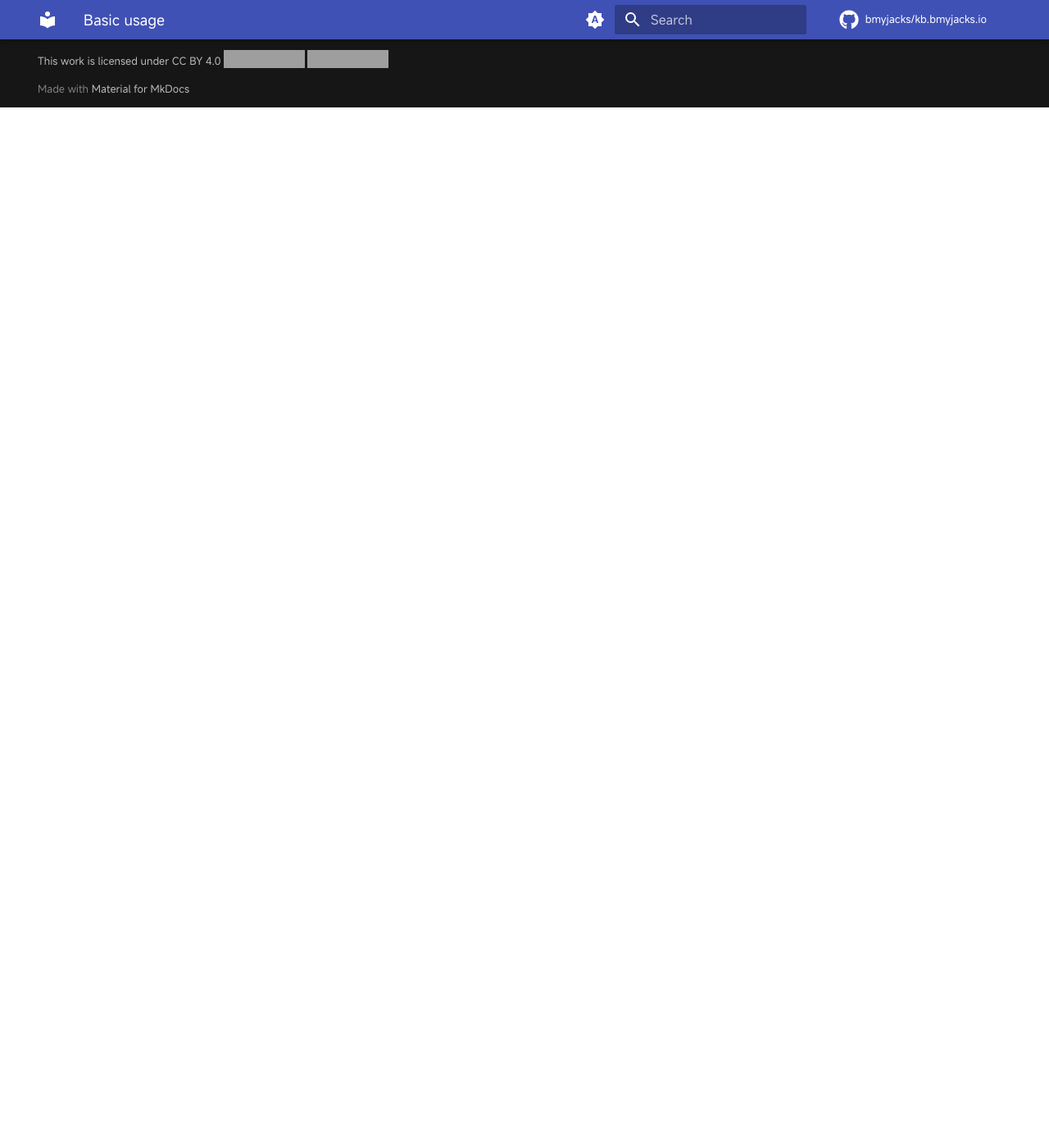
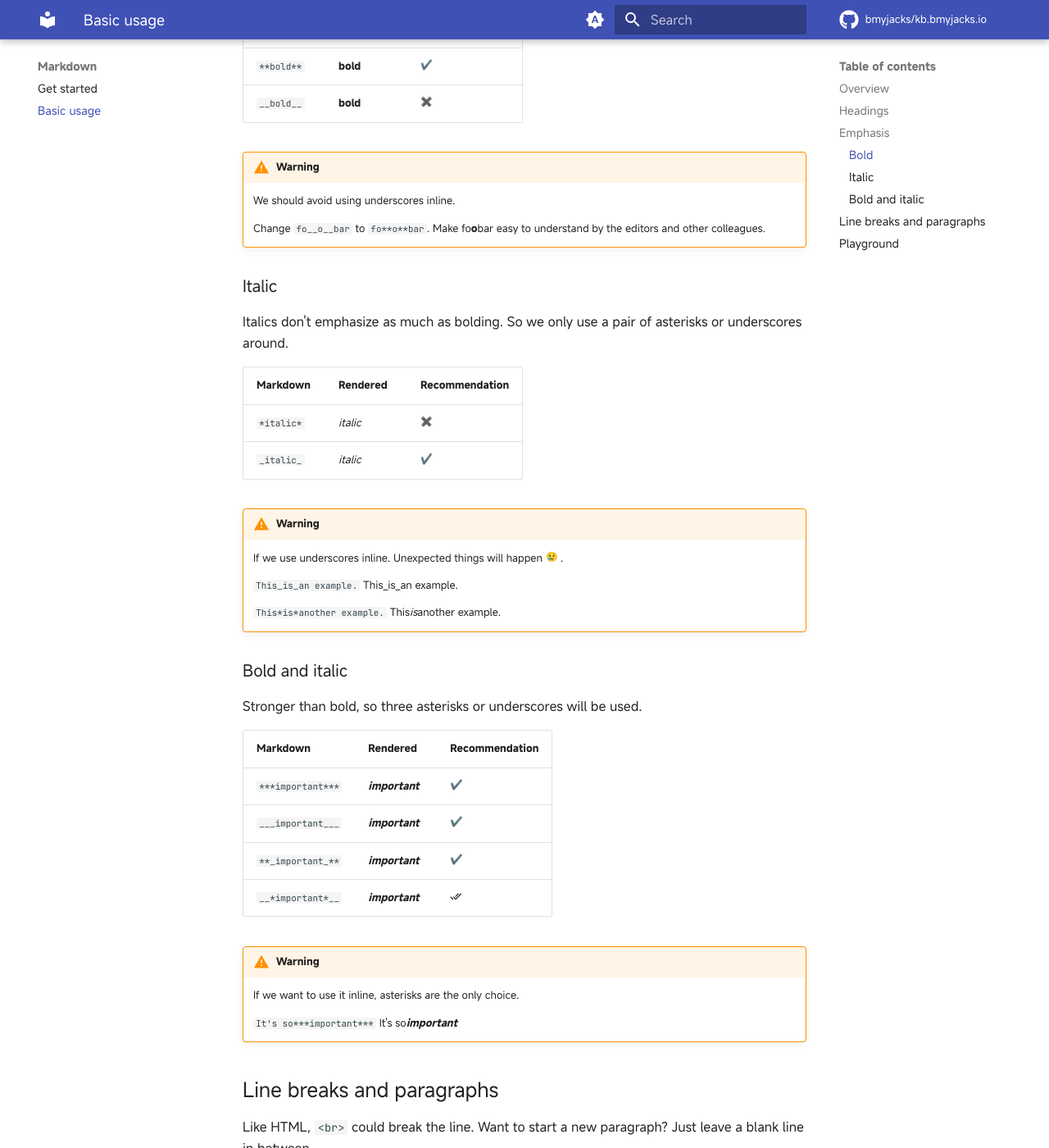
Before and after one commit to bmyjacks/kb.bmyjacks.io, an MkDocs documentation site: the page built from docs/markdown/basic.md, in a window 1280 px wide and 1400 px high, scrolled down 1269 px. Shown: the whole window at 82% size. Built offline with MkDocs 1.6.1 and Material for MkDocs 9.7.7, drawn with Linux system fonts in a browser that asks for light colours; emoji names are drawn with the system emoji font; comment, search, counter and statistics services are not loaded; some of the changed text lies outside the part shown; grey boxes are pictures that could not be loaded.

Commit message:
Add emphasis and line breaks content to markdown/basic.md

````diff
--- a/docs/markdown/basic.md
+++ b/docs/markdown/basic.md
@@ -1,23 +1,107 @@
+---
+comments: true
+---
+
 # Basic usage
 
 !!! info
     We provide [interactive editors](#playground) at the page bottom. You could try everything you want there.
 
+## Overview
+
+Let's take a look at all the basic functions we need to know to finish a document.
+
 ## Headings
 
 When we write a document, headings are always essential.
 
-To make headings in markdown, the number sign(#) helps us declare them. The more number signs we put before the text, the lower heading level it will be.
+To make headings in markdown, hash(#) helps us declare them. The more hash we put before the text, the lower level it will be.
 
-| Markdown | Rendered |
-| -------- | ---- |
-| `# Heading level 1` | <h1>Heading level 1</h1> |
-| `## Heading level 2` | <h2>Heading level 2</h2> |
-| `### Heading level 3` | <h3>Heading level 3</h3> |
-| `#### Heading level 4` | <h4>Heading level 4</h4> |
-| `##### Heading level 5` | <h5>Heading level 5</h5> |
+| Markdown                 | Rendered                 |
+| ------------------------ | ------------------------ |
+| `# Heading level 1`      | <h1>Heading level 1</h1> |
+| `## Heading level 2`     | <h2>Heading level 2</h2> |
+| `### Heading level 3`    | <h3>Heading level 3</h3> |
+| `#### Heading level 4`   | <h4>Heading level 4</h4> |
+| `##### Heading level 5`  | <h5>Heading level 5</h5> |
 | `###### Heading level 6` | <h6>Heading level 6</h6> |
 
+??? tip "Alternative method for level 1 and 2"
+    ```markdown
+    Heading level 1
+    ===============
+
+    Heading level 2
+    ---------------
+    ```
+
+    It doesn't matter how many equal sign(=) or dash(-) we put at the next line of our headings.
+
+## Emphasis
+
+We can emphasize some text by making them **bold**, _italic_ and _**combining them**_.
+
+### Bold
+
+Add two asterisks or underscores without space around the text to **bold** them.
+
+| Markdown | Rendered | Recommendation |
+| -------- | -------- | -------------- |
+| `**bold**` | **bold** | :heavy_check_mark: |
+| `__bold__` | **bold** | :heavy_multiplication_x: |
+
+!!! warning
+    We should avoid using underscores inline.
+
+    Change `fo__o__bar` to `fo**o**bar`. Make fo**o**bar easy to understand by the editors and other colleagues.
+
+### Italic
+
+Italics don't emphasize as much as bolding. So we only use a pair of asterisks or underscores around.
+
+| Markdown | Rendered | Recommendation |
+| -------- | -------- | -------------- |
+| `*italic*` | _italic_ | :heavy_multiplication_x: |
+| `_italic_` | _italic_ | :heavy_check_mark: |
+
+!!! warning
+    If we use underscores inline. Unexpected things will happen :cry: .
+
+    `This_is_an example.` This_is_an example.
+
+    `This*is*another example.` This*is*another example.
+
+### Bold and italic
+
+Stronger than bold, so three asterisks or underscores will be used.
+
+| Markdown | Rendered | Recommendation |
+| -------- | -------- | -------------- |
+| `***important***` | _**important**_ | :heavy_check_mark: |
+| `___important___` | _**important**_ | :heavy_check_mark: |
+| `**_important_**` | _**important**_ | :heavy_check_mark: |
+| `__*important*__` | _**important**_ | :material-check-all: |
+
+!!! warning
+    If we want to use it inline, asterisks are the only choice.
+
+    `It's so***important***` It's so***important***
+
+## Line breaks and paragraphs
+
+Like HTML, `<br>` could break the line. Want to start a new paragraph? Just leave a blank line in between.
+
+```markdown
+This is the first line.<br>This is the second line.
+This will be connected to the previous line.
+
+Another para.
+```
+
+This is the first line.<br>This is the second line.
+This will be connected to the previous line.
+
+Another para.
 
 ## Playground
 
````
